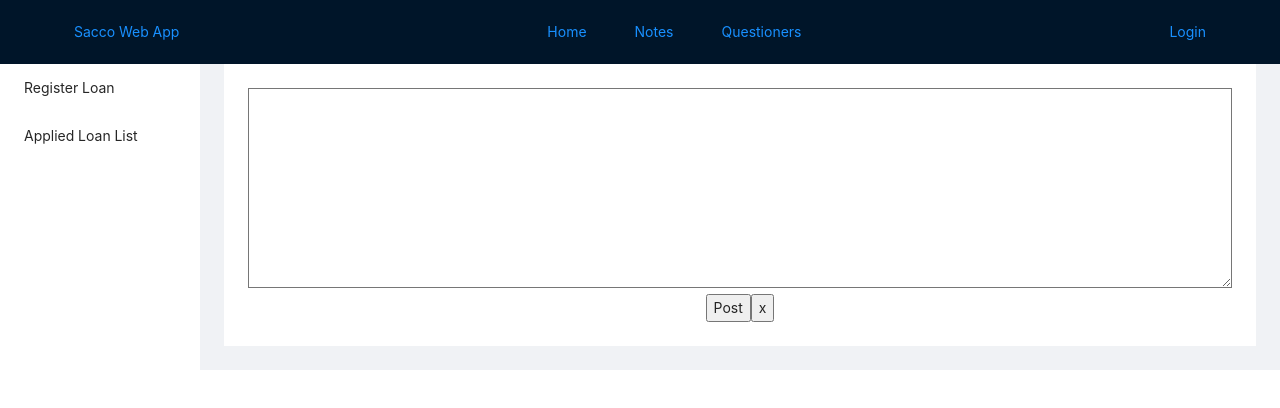
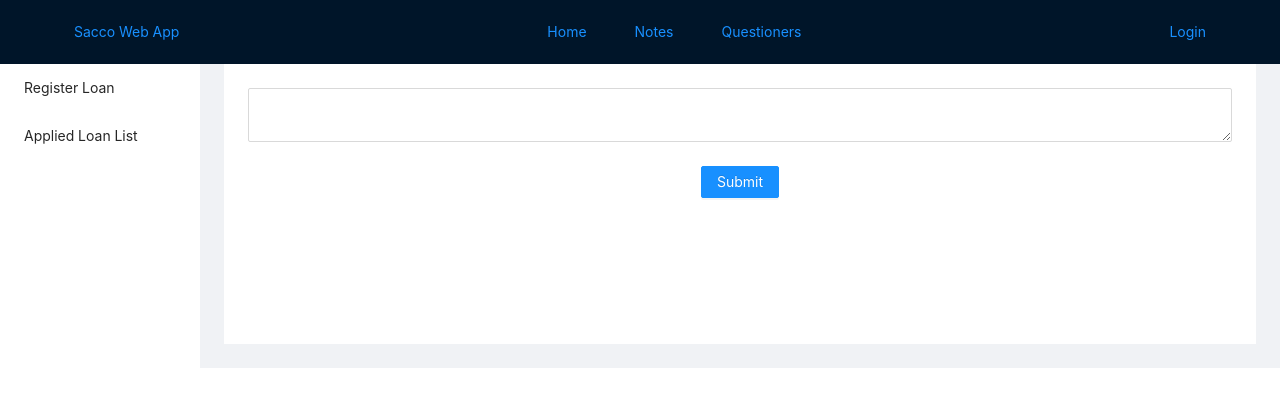
Before and after one commit to mbuguamary/Sacco-App, a React (Create React App) app: page /Questions in a window 1280 px wide. Shown: the top 408 px of the page. Built offline with nearby package versions, Linux system fonts and the light colour scheme.

Commit message:
changed url

```diff
--- a/src/Components/Notes/question.js
+++ b/src/Components/Notes/question.js
@@ -1,38 +1,58 @@
+import { Button, Form } from "antd";
+import TextArea from "antd/lib/input/TextArea";
 import { useState } from "react";
 
 
-function Questions() {
+function Questions(props) {
+   const [form] = Form.useForm();
+   const suggestions = props.suggestions;
+  const setSuggestion = props.setSuggestion;
    const [formData,setFormData] = useState({});
-   const [suggestion,setSuggestion] = useState({});
+   //const [suggestion,setSuggestion] = useState({});
 
    function handleChangeForm (e){
     setFormData({...formData, [e.target.name]:[e.target.value]})
    }
     function handleSubmitForm(e){
-    e.preventDefault();
-    fetch("http://localhost:8001/suggestions",{
+   //  e.preventDefault();
+
+    console.log(e);
+    fetch("http://localhost:8001/suggestions", {
       method: "POST",
       headers: {
-         "Content-Type": "application/json",
-          "accept":"application/json"
+         "Content-Type": "application/json"
+
        },
-       body: JSON.stringify(formData)
+       body: JSON.stringify(e)
     })
     .then(res => res.json())
-    .then((data) => {
-      setSuggestion([...suggestion,data])
+    .then(data => {
+      //setSuggestion([...suggestions,data])
+      console.log("submitted")
+      form.resetFields();
     })
+    .catch(err => console.log(err.message))
     }
     return(
        <div>
-          <form onSubmit={handleSubmitForm}>
-          <textarea type="text" name={formData.suggestion} onChange={handleChangeForm}/>
+         <Form form={form} onFinish={handleSubmitForm} onSubmit={handleSubmitForm}>
+            <Form.Item name='suggestion'>
+               <TextArea></TextArea>
+            </Form.Item>
+            <Form.Item>
+               <Button type="primary" htmlType="submit">Submit</Button>
+            </Form.Item>
+         </Form>
 
-           </form>
-           <div class="btn">
-            <button type="submit" class="btn1">Post</button>
-            <button onClose>x</button>
+          {/* <form onSubmit={handleSubmitForm}>
+          <textarea type="text" name="suggestion" value={formData.suggestion} onChange={handleChangeForm}/>
+
+          <div className="btn">
+            <button type="submit" className="btn1">Post</button>
+            <button >x</button>
         </div>
+           </form>  */}
+
 
        </div>
     )
```
